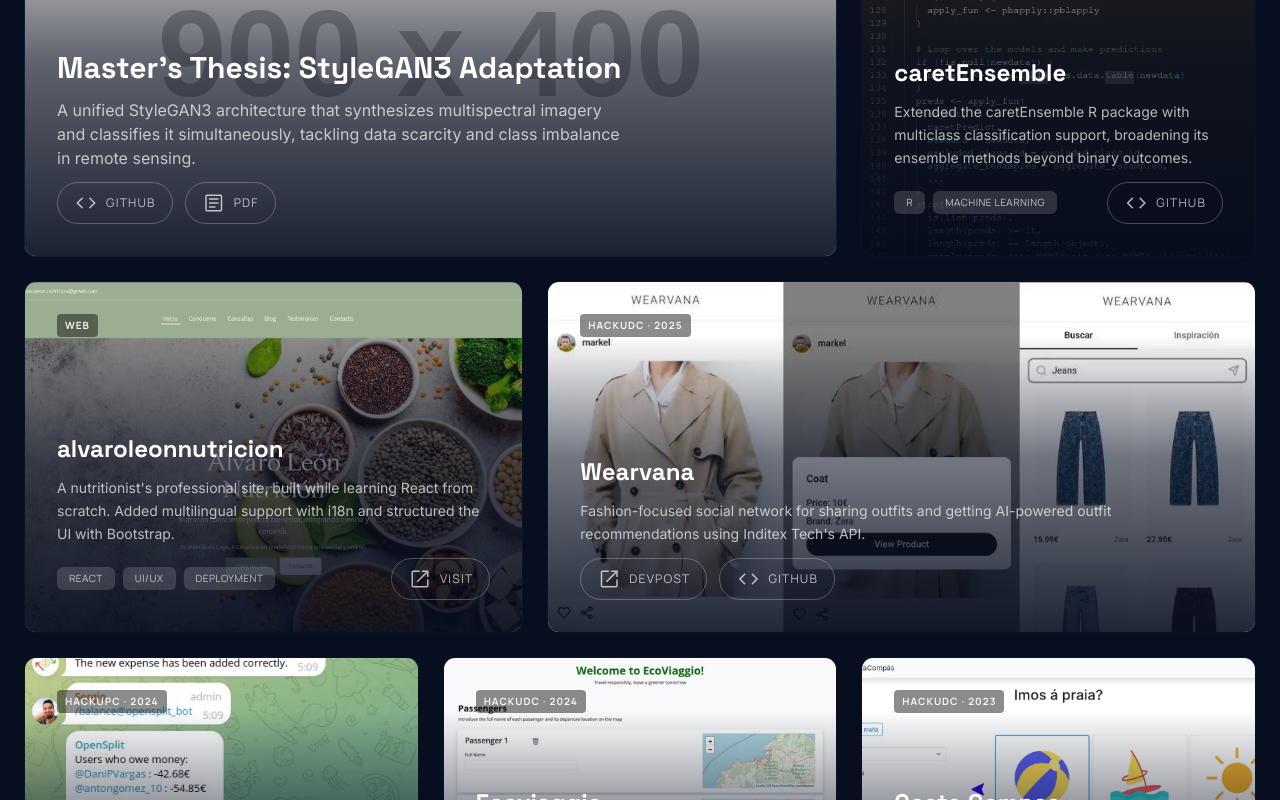
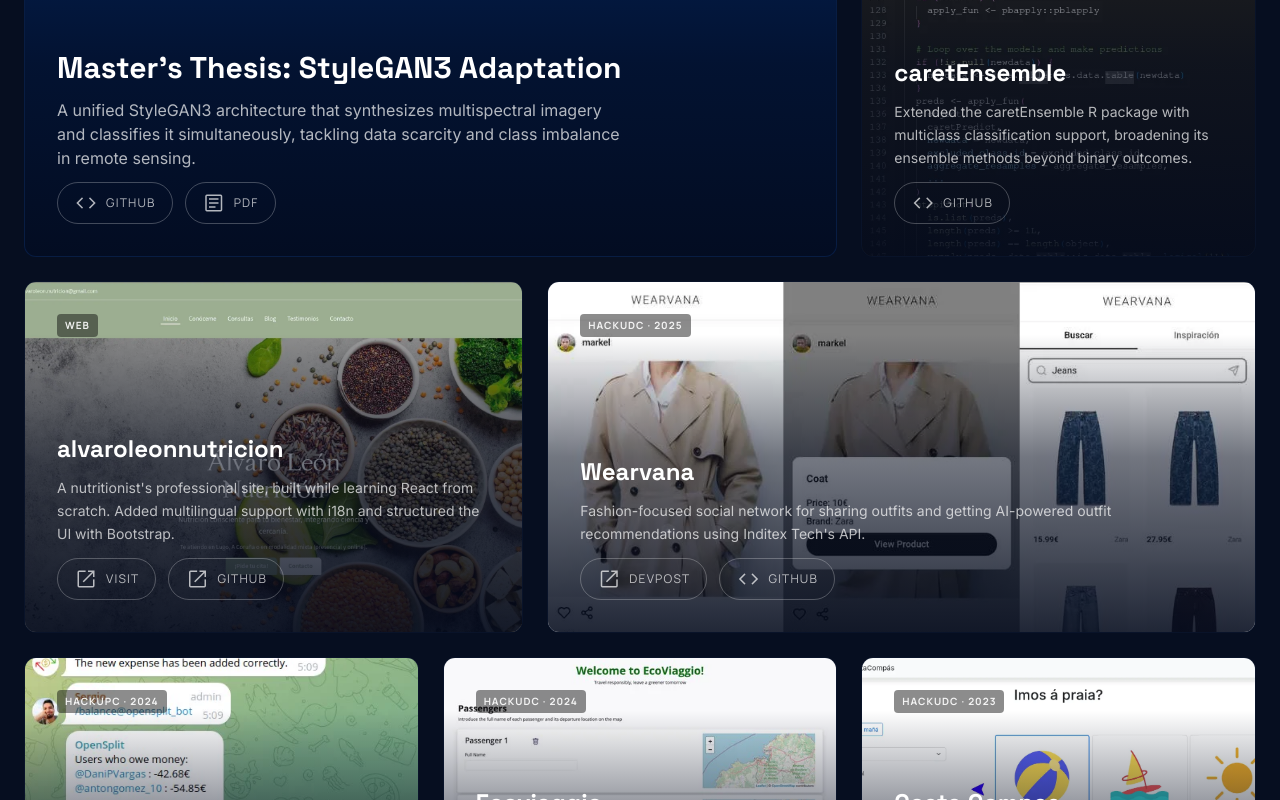
Before and after one commit to antongomez/antongomez.github.io, a React (Vite) app: page /portfolio/projects in a window 1280 px wide. Shown: the part 596-1396 px from the top of the page. Built offline with nearby package versions, Linux system fonts and the light colour scheme.

Commit message:
Fix some translation and UI/UX issues

```diff
--- a/src/locales/en.json
+++ b/src/locales/en.json
@@ -114,8 +114,8 @@
       "grade": "Avg Grade: 9.28/10",
       "thesisLabel": "Master's Thesis",
       "thesisTitle": "Adaptation of StyleGAN for Processing Multidimensional Remote Sensing Images",
-      "githubBtn": "GitHub Repo",
-      "pdfBtn": "Thesis PDF",
+      "githubBtn": "GitHub",
+      "pdfBtn": "PDF",
       "coursesLabel": "Relevant Courses",
       "courses": [
         "Deep Learning",
@@ -165,7 +165,8 @@
       ],
       "thesisLabel": "Bachelor's Thesis",
       "thesisTitle": "Effective Adaptation of GANs for Multidimensional Remote Sensing Images",
-      "thesisBtn": "Thesis PDF"
+      "githubBtn": "GitHub",
+      "thesisBtn": "PDF"
     },
     "math": {
       "degree": "Bachelor's Degree in Mathematics",
@@ -189,7 +190,7 @@
       ],
       "thesisLabel": "Bachelor's Thesis",
       "thesisTitle": "Classification Methods and Classifier Ensembles in Supervised Learning",
-      "thesisBtn": "Thesis PDF"
+      "thesisBtn": "PDF"
     },
     "awards": {
       "title": "Honors & Awards",
@@ -255,7 +256,8 @@
     },
     "alvaro": {
       "title": "alvaroleonnutricion",
-      "desc": "A nutritionist's professional site, built while learning React from scratch. Added multilingual support with i18n and structured the UI with Bootstrap."
+      "desc": "A nutritionist's professional site, built while learning React from scratch. Added multilingual support with i18n and structured the UI with Bootstrap.",
+      "visitBtn": "Visit"
     },
     "hackudc1": {
       "label": "HackUDC · 2023",
--- a/src/locales/es.json
+++ b/src/locales/es.json
@@ -113,9 +113,9 @@
       "university": "Universidad de Santiago de Compostela",
       "grade": "Nota Media: 9,28/10",
       "thesisLabel": "Trabajo de Fin de Máster",
-      "thesisTitle": "Adaptación de StyleGAN para el Procesamiento de Imágenes de Teledetección Multidimensionales",
-      "githubBtn": "Repositorio GitHub",
-      "pdfBtn": "PDF del TFM",
+      "thesisTitle": "Adaptación de la StyleGAN para el Procesamiento de Imágenes de Teledetección Multidimensionales",
+      "githubBtn": "GitHub",
+      "pdfBtn": "PDF",
       "coursesLabel": "Asignaturas Relevantes",
       "courses": [
         "Aprendizaje Profundo",
@@ -165,7 +165,8 @@
       ],
       "thesisLabel": "Trabajo de Fin de Grado",
       "thesisTitle": "Adaptación Efectiva de las GANs para Imágenes de Teledetección Multidimensionales",
-      "thesisBtn": "PDF del TFG"
+      "githubBtn": "GitHub",
+      "thesisBtn": "PDF"
     },
     "math": {
       "degree": "Grado en Matemáticas",
@@ -189,7 +190,7 @@
       ],
       "thesisLabel": "Trabajo de Fin de Grado",
       "thesisTitle": "Métodos de Clasificación y Conjuntos de Clasificadores en Aprendizaje Supervisado",
-      "thesisBtn": "PDF del TFG"
+      "thesisBtn": "PDF"
     },
     "awards": {
       "title": "Premios y Reconocimientos",
@@ -240,7 +241,7 @@
     "thesis": {
       "tag1": "Investigación",
       "tag2": "GANs",
-      "title": "TFM: Adaptación de StyleGAN3",
+      "title": "TFM: Adaptación de la StyleGAN3",
       "desc": "Una arquitectura StyleGAN3 unificada que sintetiza imágenes multiespectrales y las clasifica simultáneamente, abordando la escasez de datos y el desequilibrio de clases en teledetección.",
       "githubBtn": "GITHUB",
       "pdfBtn": "PDF"
@@ -255,7 +256,8 @@
     },
     "alvaro": {
       "title": "alvaroleonnutricion",
-      "desc": "Web profesional para un nutricionista, desarrollada mientras aprendía React desde cero. Añadí soporte multilingüe con i18n y estructuré la interfaz con Bootstrap."
+      "desc": "Web profesional para un nutricionista, desarrollada mientras aprendía React desde cero. Añadí soporte multilingüe con i18n y estructuré la interfaz con Bootstrap.",
+      "visitBtn": "Visitar"
     },
     "hackudc1": {
       "label": "HackUDC · 2023",
--- a/src/locales/gl.json
+++ b/src/locales/gl.json
@@ -113,9 +113,9 @@
       "university": "Universidade de Santiago de Compostela",
       "grade": "Nota Media: 9,28/10",
       "thesisLabel": "Traballo de Fin de Máster",
-      "thesisTitle": "Adaptación de StyleGAN para o Procesamento de Imaxes de Teledetección Multidimensionais",
-      "githubBtn": "Repositorio GitHub",
-      "pdfBtn": "PDF do TFM",
+      "thesisTitle": "Adaptación da StyleGAN para o Procesamento de Imaxes de Teledetección Multidimensionais",
+      "githubBtn": "GitHub",
+      "pdfBtn": "PDF",
       "coursesLabel": "Materias Relevantes",
       "courses": [
         "Aprendizaxe Profundo",
@@ -165,7 +165,8 @@
       ],
       "thesisLabel": "Traballo de Fin de Grao",
       "thesisTitle": "Adaptación Efectiva das GANs para Imaxes de Teledetección Multidimensionais",
-      "thesisBtn": "PDF do TFG"
+      "githubBtn": "GitHub",
+      "thesisBtn": "PDF"
     },
     "math": {
       "degree": "Grao en Matemáticas",
@@ -189,7 +190,7 @@
       ],
       "thesisLabel": "Traballo de Fin de Grao",
       "thesisTitle": "Métodos de Clasificación e Conxuntos de Clasificadores en Aprendizaxe Supervisado",
-      "thesisBtn": "PDF do TFG"
+      "thesisBtn": "PDF"
     },
     "awards": {
       "title": "Premios e Recoñecementos",
@@ -240,7 +241,7 @@
     "thesis": {
       "tag1": "Investigación",
       "tag2": "GANs",
-      "title": "TFM: Adaptación de StyleGAN3",
+      "title": "TFM: Adaptación da StyleGAN3",
       "desc": "Unha arquitectura StyleGAN3 unificada que sintetiza imaxes multiespectrais e clasifícaas simultaneamente, abordando a escaseza de datos e o desequilibrio de clases en teledetección.",
       "githubBtn": "GITHUB",
       "pdfBtn": "PDF"
@@ -255,7 +256,8 @@
     },
     "alvaro": {
       "title": "alvaroleonnutricion",
-      "desc": "Web profesional para un nutricionista, desenvolvida mentres aprendía React desde cero. Engadín soporte multilingüe con i18n e estruturei a interface con Bootstrap."
+      "desc": "Web profesional para un nutricionista, desenvolvida mentres aprendía React desde cero. Engadín soporte multilingüe con i18n e estruturei a interface con Bootstrap.",
+      "visitBtn": "Visitar"
     },
     "hackudc1": {
       "label": "HackUDC · 2023",
--- a/src/pages/Education.jsx
+++ b/src/pages/Education.jsx
@@ -239,6 +239,9 @@
                     </p>
                   </div>
                   <div className="flex gap-3 flex-wrap">
+                    <a href="https://github.com/antongomez/Conditional-StyleGAN2" target="_blank" rel="noopener noreferrer" className="flex items-center gap-2 px-4 py-2 rounded-full bg-secondary/10 text-secondary border border-secondary/20 hover:bg-secondary hover:text-on-secondary transition-all duration-300 font-label text-xs uppercase tracking-tight">
+                      <span className="material-symbols-outlined text-sm">code</span> {t('education.cs.githubBtn')}
+                    </a>
                     <a href={import.meta.env.BASE_URL + "tfg_computer_engineering.pdf"} download className="flex items-center gap-2 px-4 py-2 rounded-full bg-secondary/10 text-secondary border border-secondary/20 hover:bg-secondary hover:text-on-secondary transition-all duration-300 font-label text-xs uppercase tracking-tight">
                       <span className="material-symbols-outlined text-sm">download</span> {t('education.cs.thesisBtn')}
                     </a>
--- a/src/pages/Projects.jsx
+++ b/src/pages/Projects.jsx
@@ -67,11 +67,7 @@
           {/* Master's Thesis - Large Feature Card */}
           <div className="md:col-span-2 lg:col-span-8 group relative overflow-hidden rounded-xl bg-surface-container border border-outline-variant/10 hover:border-primary/30 transition-all duration-500" data-animate-card>
             <div className="absolute inset-0 z-10" style={{ background: "linear-gradient(to top, var(--p-card-scrim) 0%, var(--p-card-scrim-mid) 50%, transparent 85%)" }} />
-            <img
-              src="https://placehold.co/900x400/031d4b/c0c1ff?text=StyleGAN3+Neural+Network"
-              alt="Master's thesis visualization"
-              className="w-full h-96 object-cover card-img"
-            />
+            <div className="w-full h-96 card-img" style={{ background: '#031d4b' }} />
             <div className="absolute top-0 left-0 p-8 z-20">
               <span className="px-2 py-1 text-[10px] font-label font-bold tracking-widest bg-black/45 text-white/90 rounded uppercase">
                 {t("projects.thesis.tag1")}
@@ -84,7 +80,7 @@
               <div className="card-desc-wrap">
                 <p className="text-white/70 max-w-xl">{t("projects.thesis.desc")}</p>
               </div>
-              <div className="flex flex-wrap gap-3 mt-3 group-hover:mt-0">
+              <div className="flex flex-wrap gap-3 mt-3">
                 <a
                   href="https://github.com/antongomez/Conditional-StyleGAN3"
                   target="_blank"
@@ -134,20 +130,12 @@
                 <div className="card-desc-wrap">
                   <p className="text-white/70 text-sm leading-relaxed">{t("projects.caret.desc")}</p>
                 </div>
-                <div className="flex items-center justify-between gap-3 mt-3 group-hover:mt-0">
-                  <div className="flex flex-wrap gap-2">
-                    <span className="px-3 py-1 rounded-md bg-white/15 text-white/70 text-[10px] font-label uppercase tracking-wider">
-                      {t("projects.caret.tag1")}
-                    </span>
-                    <span className="px-3 py-1 rounded-md bg-white/15 text-white/70 text-[10px] font-label uppercase tracking-wider">
-                      {t("projects.caret.tag2")}
-                    </span>
-                  </div>
+                <div className="flex flex-wrap gap-3 mt-3">
                   <a
                     href="https://github.com/zachmayer/caretEnsemble"
                     target="_blank"
                     rel="noopener noreferrer"
-                    className="shrink-0 inline-flex items-center gap-2 px-4 py-2 rounded-full border border-white/25 text-white/70 hover:border-white/40 hover:text-white transition-all duration-300 font-label text-xs uppercase tracking-widest"
+                    className="flex items-center gap-2 px-4 py-2 rounded-full border border-white/25 text-white/70 hover:border-white/40 hover:text-white transition-all duration-300 font-label text-xs uppercase tracking-widest"
                   >
                     <span className="material-symbols-outlined text-sm">code</span>
                     {t("projects.caret.viewBtn")}
@@ -184,20 +172,24 @@
                 <div className="card-desc-wrap">
                   <p className="text-white/70 text-sm leading-relaxed">{t("projects.alvaro.desc")}</p>
                 </div>
-                <div className="flex items-center justify-between gap-3 mt-3 group-hover:mt-0">
-                  <div className="flex flex-wrap gap-2">
-                    <span className="px-3 py-1 rounded-md bg-white/15 text-white/70 text-[10px] font-label uppercase tracking-wider">React</span>
-                    <span className="px-3 py-1 rounded-md bg-white/15 text-white/70 text-[10px] font-label uppercase tracking-wider">UI/UX</span>
-                    <span className="px-3 py-1 rounded-md bg-white/15 text-white/70 text-[10px] font-label uppercase tracking-wider">Deployment</span>
-                  </div>
+                <div className="flex flex-wrap gap-3 mt-3">
                   <a
                     href="https://alvaroleonnutricion.com/"
                     target="_blank"
                     rel="noopener noreferrer"
-                    className="shrink-0 inline-flex items-center gap-2 px-4 py-2 rounded-full border border-white/25 text-white/70 hover:border-white/40 hover:text-white transition-all duration-300 font-label text-xs uppercase tracking-widest"
+                    className="flex items-center gap-2 px-4 py-2 rounded-full border border-white/25 text-white/70 hover:border-white/40 hover:text-white transition-all duration-300 font-label text-xs uppercase tracking-widest"
                   >
                     <span className="material-symbols-outlined text-sm">open_in_new</span>
-                    Visit
+                    {t("projects.alvaro.visitBtn")}
+                  </a>
+                  <a
+                    href="https://github.com/antongomez/nutrition-clinic-web"
+                    target="_blank"
+                    rel="noopener noreferrer"
+                    className="flex items-center gap-2 px-4 py-2 rounded-full border border-white/25 text-white/70 hover:border-white/40 hover:text-white transition-all duration-300 font-label text-xs uppercase tracking-widest"
+                  >
+                    <span className="material-symbols-outlined text-sm">open_in_new</span>
+                    GitHub
                   </a>
                 </div>
               </div>
@@ -219,7 +211,7 @@
                 <div className="card-desc-wrap">
                   <p className="text-white/70 text-sm leading-relaxed">{t("projects.hackudc3.desc")}</p>
                 </div>
-                <div className="flex flex-wrap gap-3 mt-3 group-hover:mt-0">
+                <div className="flex flex-wrap gap-3 mt-3">
                   <a
                     href="https://devpost.com/software/wearvana"
                     target="_blank"
@@ -270,7 +262,7 @@
                 <div className="card-desc-wrap">
                   <p className="text-white/70 text-sm leading-relaxed">{t("projects.hackupc.desc")}</p>
                 </div>
-                <div className="flex flex-wrap gap-3 mt-3 group-hover:mt-0">
+                <div className="flex flex-wrap gap-3 mt-3">
                   <a
                     href="https://devpost.com/software/opensplitbot"
                     target="_blank"
@@ -321,7 +313,7 @@
                 <div className="card-desc-wrap">
                   <p className="text-white/70 text-sm leading-relaxed">{t("projects.hackudc2.desc")}</p>
                 </div>
-                <div className="flex flex-wrap gap-3 mt-3 group-hover:mt-0">
+                <div className="flex flex-wrap gap-3 mt-3">
                   <a
                     href="https://devpost.com/software/ecoviaggio"
                     target="_blank"
@@ -372,7 +364,7 @@
                 <div className="card-desc-wrap">
                   <p className="text-white/70 text-sm leading-relaxed">{t("projects.hackudc1.desc")}</p>
                 </div>
-                <div className="flex flex-wrap gap-3 mt-3 group-hover:mt-0">
+                <div className="flex flex-wrap gap-3 mt-3">
                   <a
                     href="https://devpost.com/software/costacompas"
                     target="_blank"
```
Also changed, not shown: src/index.css (+11 -28 lines), src/pages/Experience.jsx (+17 -17 lines), 1 other file (tests, documents, lock files or other folders).
